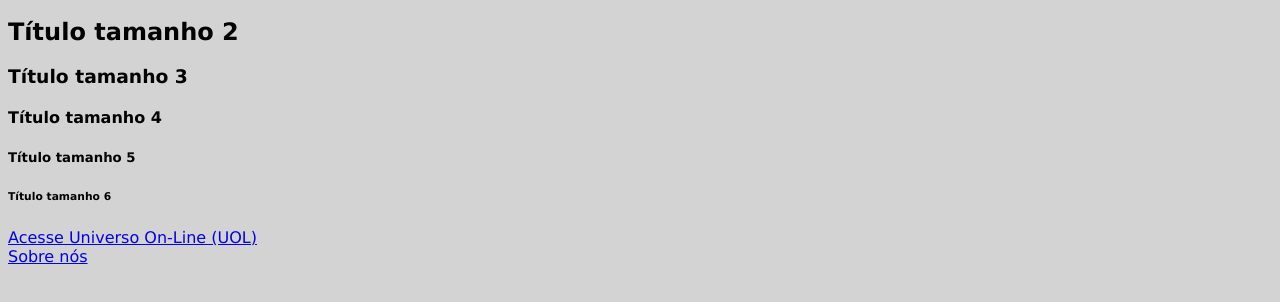
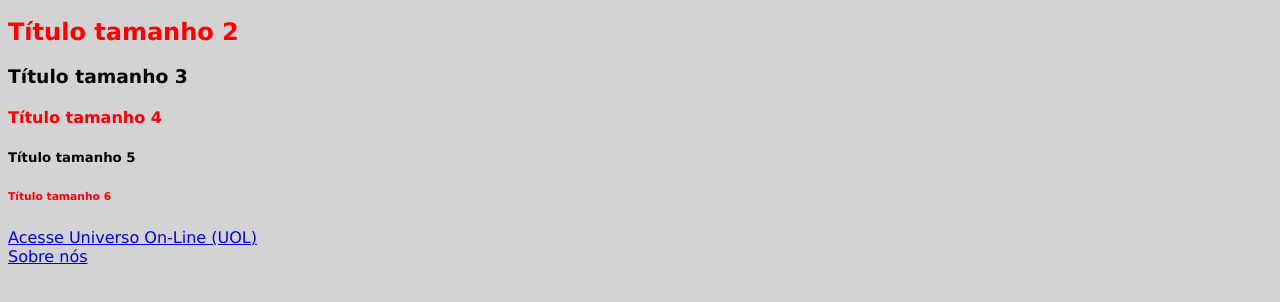
Before and after one commit to rlonghiDev/myhtml, a plain HTML site: page index.html in a window 1280 px wide. Shown: the part 186-488 px from the top of the page. Drawn offline with Linux system fonts and the light colour scheme.

Commit message:
Foi criada a classe .textovermelho dentro do arquivo de css e aplicada a página inicial

```diff
--- a/index.html
+++ b/index.html
@@ -14,11 +14,11 @@
 
     <P>
       <H1>Título tamanho 1</H1>
-      <H2>Título tamanho 2</H2>
+      <H2 class="textovermelho">Título tamanho 2</H2>
       <H3>Título tamanho 3</H3>
-      <H4>Título tamanho 4</H4>
+      <H4 class="textovermelho">Título tamanho 4</H4>
       <H5>Título tamanho 5</H5>
-      <H6>Título tamanho 6</H6>
+      <H6 class="textovermelho">Título tamanho 6</H6>
     </P>
 
     <a href="https://www.uol.com.br/">Acesse Universo On-Line (UOL)</a><br>
--- a/styles.css
+++ b/styles.css
@@ -15,7 +15,9 @@ p{
 img{
     width:50%;
 }
-
-img#robo{
+#robo{
     width:20%;
 }
+.textovermelho{
+    color:red;
+}
```
